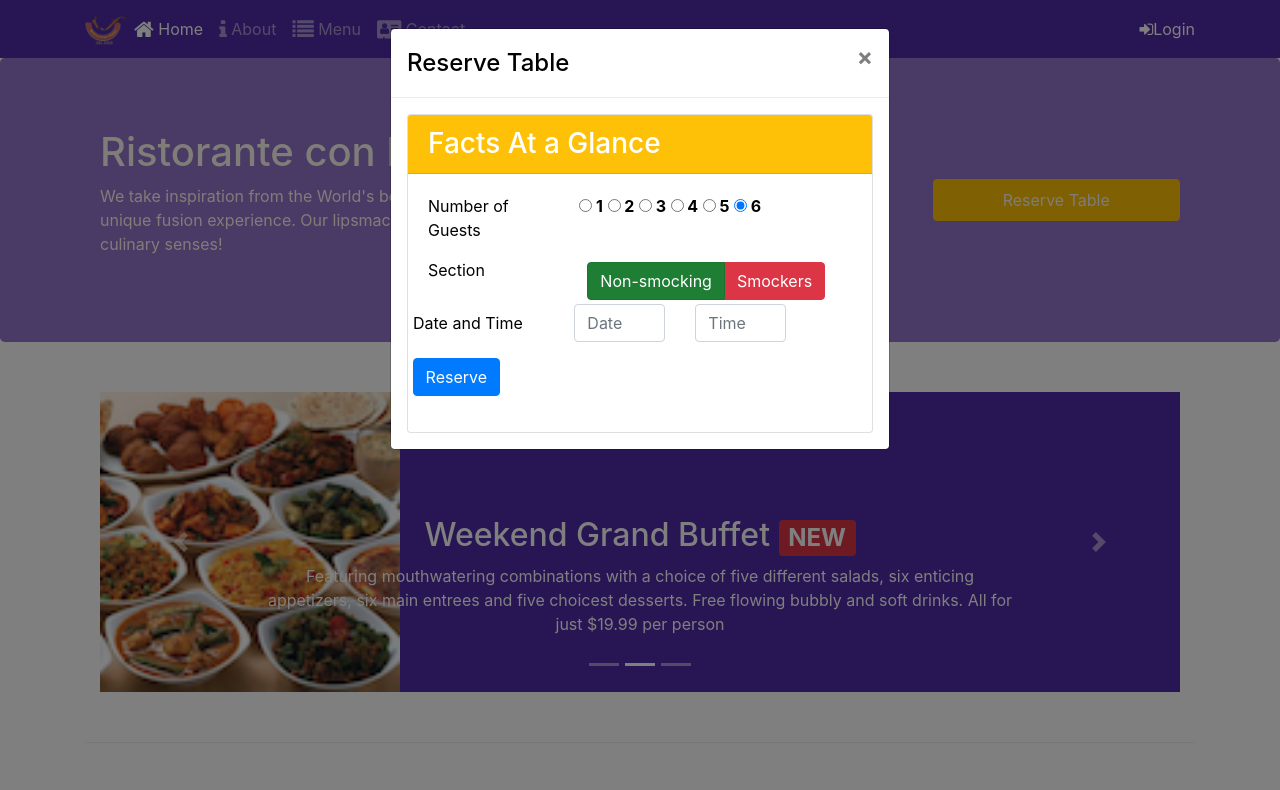
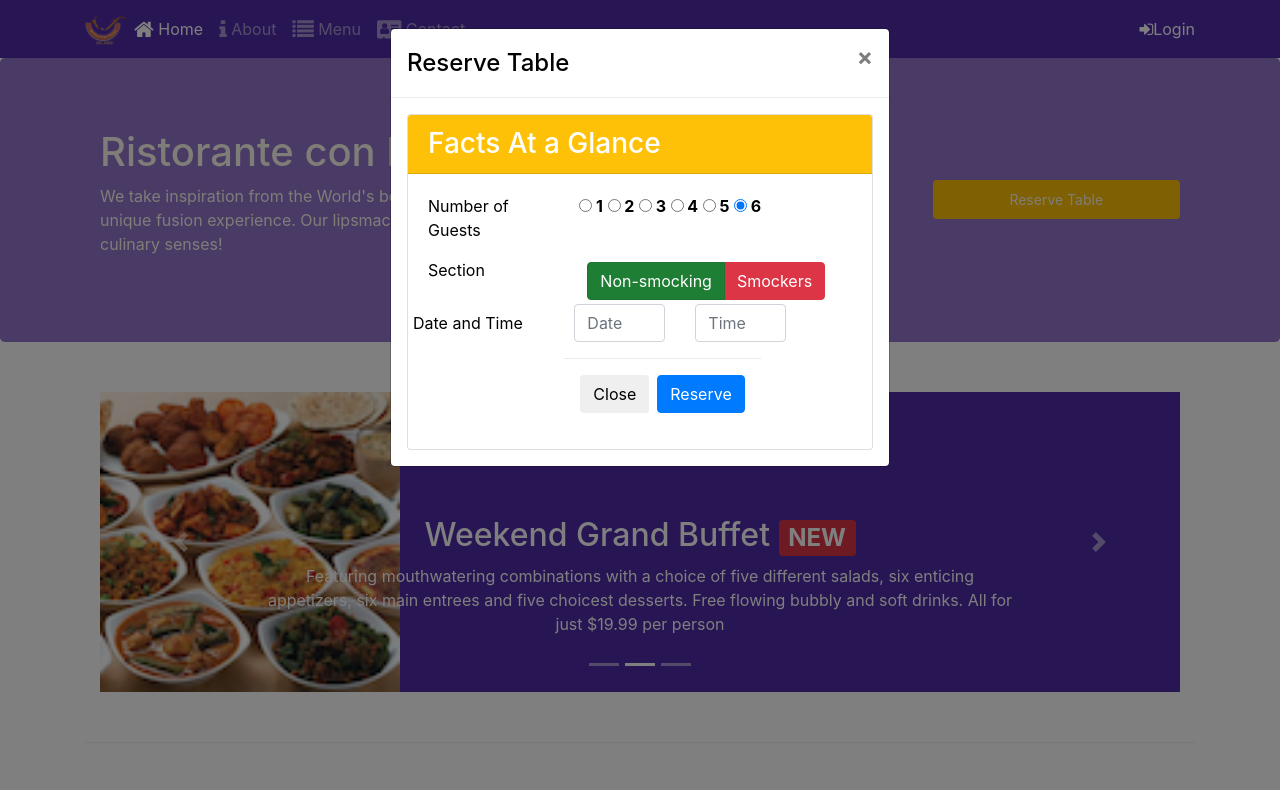
Before and after one commit to caronteone/ConFusion, a website: page index.html in a window 1280 px wide. Both pictures are taken after a click on the link "Reserve Table". Shown: the top 790 px of the page. Drawn offline with nearby package versions, Linux system fonts and the light colour scheme.

Commit message:
assignment3-complete

```diff
--- a/index.html
+++ b/index.html
@@ -98,7 +98,7 @@
                         <img src="./img/logo.png" class="img-fluid">
                 </div>
                 <div class="col-3 col-sm align-self-center">
-                        <a class="btn btn-block nav-link btn-warning"
+                        <a class="btn btn-sm btn-block nav-link btn-warning"
                         data-toggle="modal" data-target="#reservationModal"> Reserve Table </a>
 
                         <div id="reservationModal" class="modal fade" role="dialog">
@@ -167,11 +167,14 @@
                             </div>
 
                                 </div>
-                                <div class="form-group row">
-                                    <div class="offset-sm-2 col-xm-10">
-                                        <button type="submit" class="btn btn-primary">
-                                            Reserve
-                                        </button>
+                                <div class="modal-footer offset-sm-4">
+                                    <button type="button" class="btn btn-default" data-dismiss="modal">Close</button>
+                                    <button type="submit" class="btn btn-primary">
+                                        Reserve
+                                    </button>
+                                  </div>
+
+
                         </div>
                 </div>
             </div>
```
